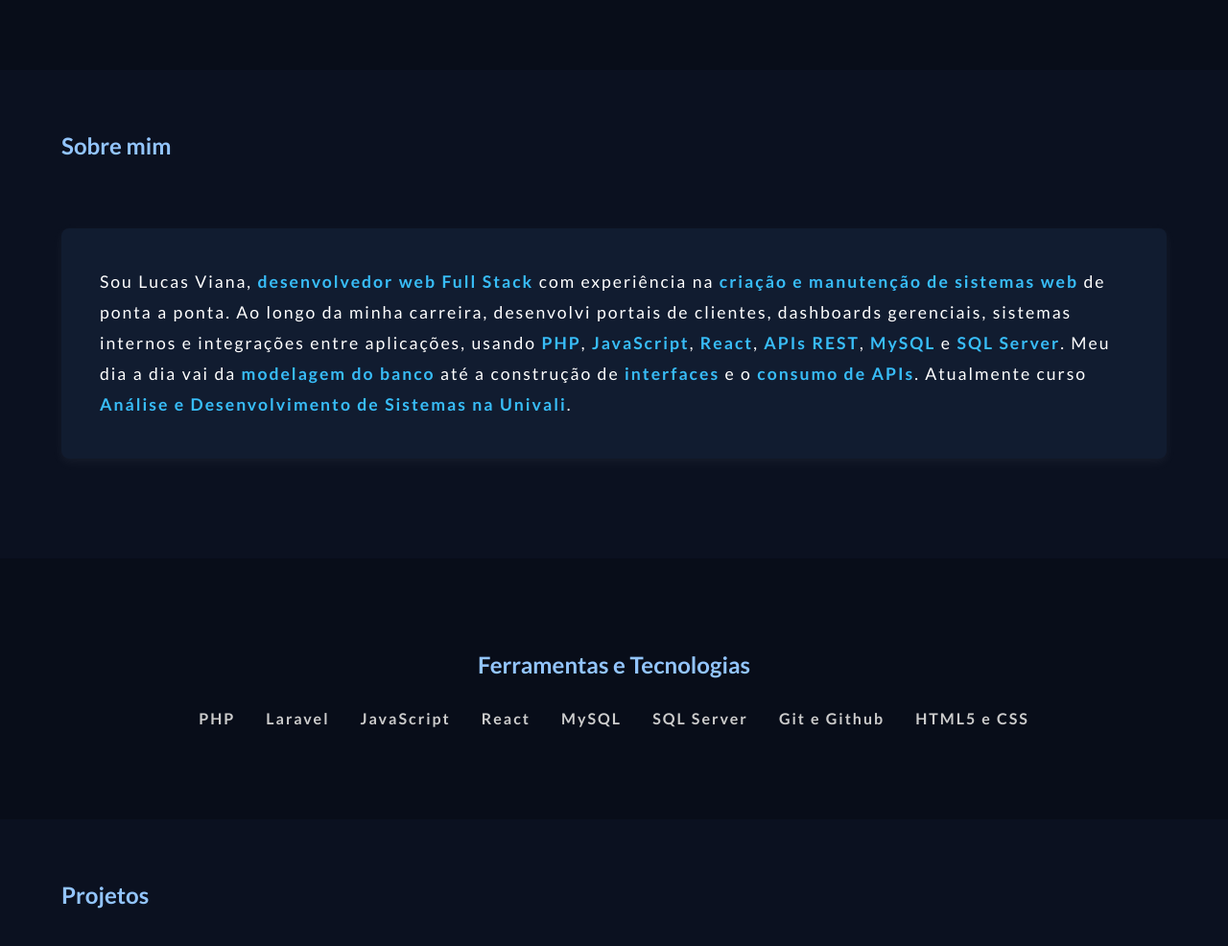
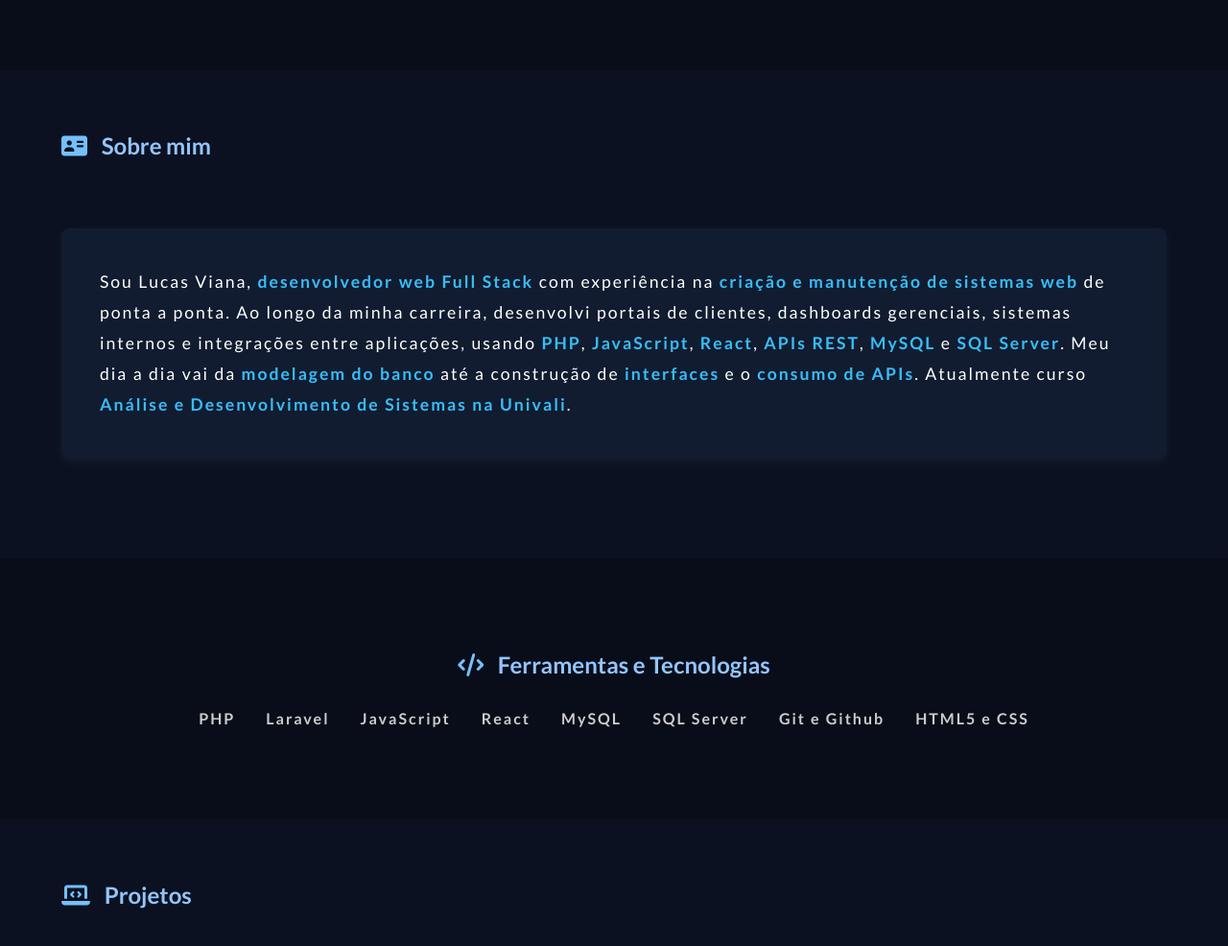
Before and after one commit to lucaszxViana/repositorio-lucas, a plain HTML site: page index.html in a window 1280 px wide. Shown: the part 760-1746 px from the top of the page at 96% size. Drawn offline with Linux system fonts and the light colour scheme.

Commit message:
feat/adição de ícones em titles

```diff
--- a/index.html
+++ b/index.html
@@ -29,7 +29,7 @@
             <div class="nav-links-container" id="nav-links-container">
                 <a href="#who-am-i" class="nav-links">Sobre</a>
                 <!-- <a href="#experiences" class="nav-links">Experiências</a> -->
-                <a href="#experiences" class="nav-links">Tecnologias</a>
+                <a href="#technology" class="nav-links">Tecnologias</a>
                 <a href="#projects" class="nav-links">Projetos</a>
                 <div class="mobile-only-contact">
                         <a href="#contact" class="nav-links">
@@ -66,14 +66,19 @@
         </section>
 
         <section id="who-am-i" class="second-section">
-            <h2 class="title">Sobre mim</h2>
+            <h2 class="title">
+              <i class="fa-solid fa-address-card fa-width-auto" style="color: rgb(116, 192, 252); margin-right: 10px;"></i>
+                Sobre mim
+            </h2>
             <div>
                 <p>Sou Lucas Viana, <strong>desenvolvedor web Full Stack</strong> com experiência na <strong>criação e manutenção de sistemas web</strong> de ponta a ponta. Ao longo da minha carreira, desenvolvi portais de clientes, dashboards gerenciais, sistemas internos e integrações entre aplicações, usando <strong>PHP</strong>, <strong>JavaScript</strong>, <strong>React</strong>, <strong>APIs REST</strong>, <strong>MySQL</strong> e <strong>SQL Server</strong>. Meu dia a dia vai da <strong>modelagem do banco</strong> até a construção de <strong>interfaces</strong> e o <strong>consumo de APIs</strong>. Atualmente curso <strong>Análise e Desenvolvimento de Sistemas na Univali</strong>.</p>
             </div>
         </section>
 
-        <section id="experiences" class="third-section">
-            <h2 class="title">Ferramentas e Tecnologias</h2>
+        <section id="technology" class="third-section">
+            <h2 class="title">
+                  <i class="fa-solid fa-code fa-width-auto" style="color: rgb(116, 192, 252); margin-right: 10px;"></i>
+                Ferramentas e Tecnologias</h2>
             <ul>
                 <li>PHP</li>
                 <li>Laravel</li>
@@ -87,7 +92,9 @@
         </section>
 
         <section id="projects" class="fourth-section">
-            <h2 class="title">Projetos</h2>
+            <h2 class="title">
+                <i class="fa-solid fa-laptop-code fa-width-auto" style="color: rgb(116, 192, 252); margin-right: 10px;"></i>
+                Projetos</h2>
             <p id="loading">
                 Carregando
                 <i style="margin-left: 5px" class="fa-solid fa-spinner fa-spin-pulse"></i>
```
